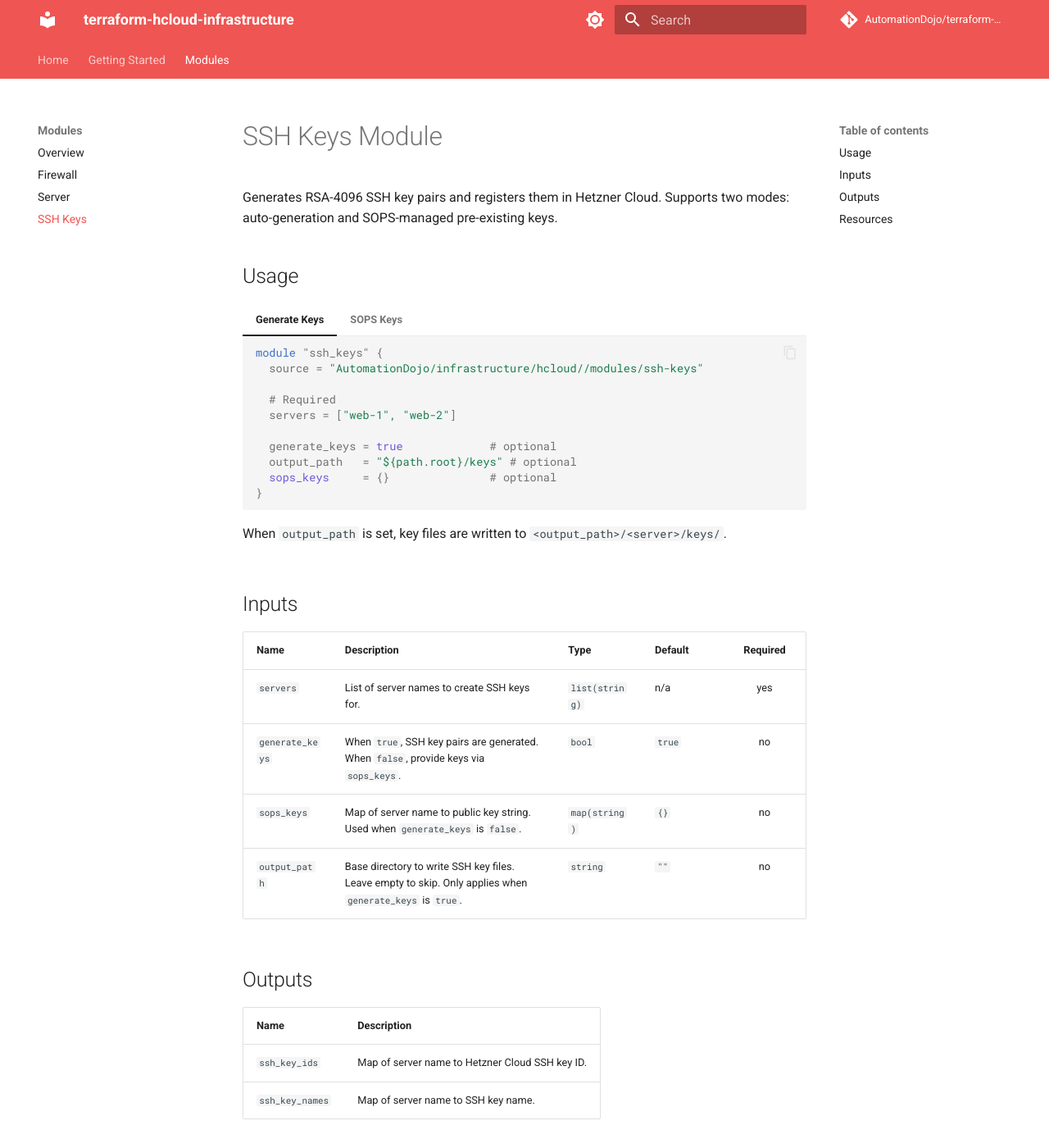
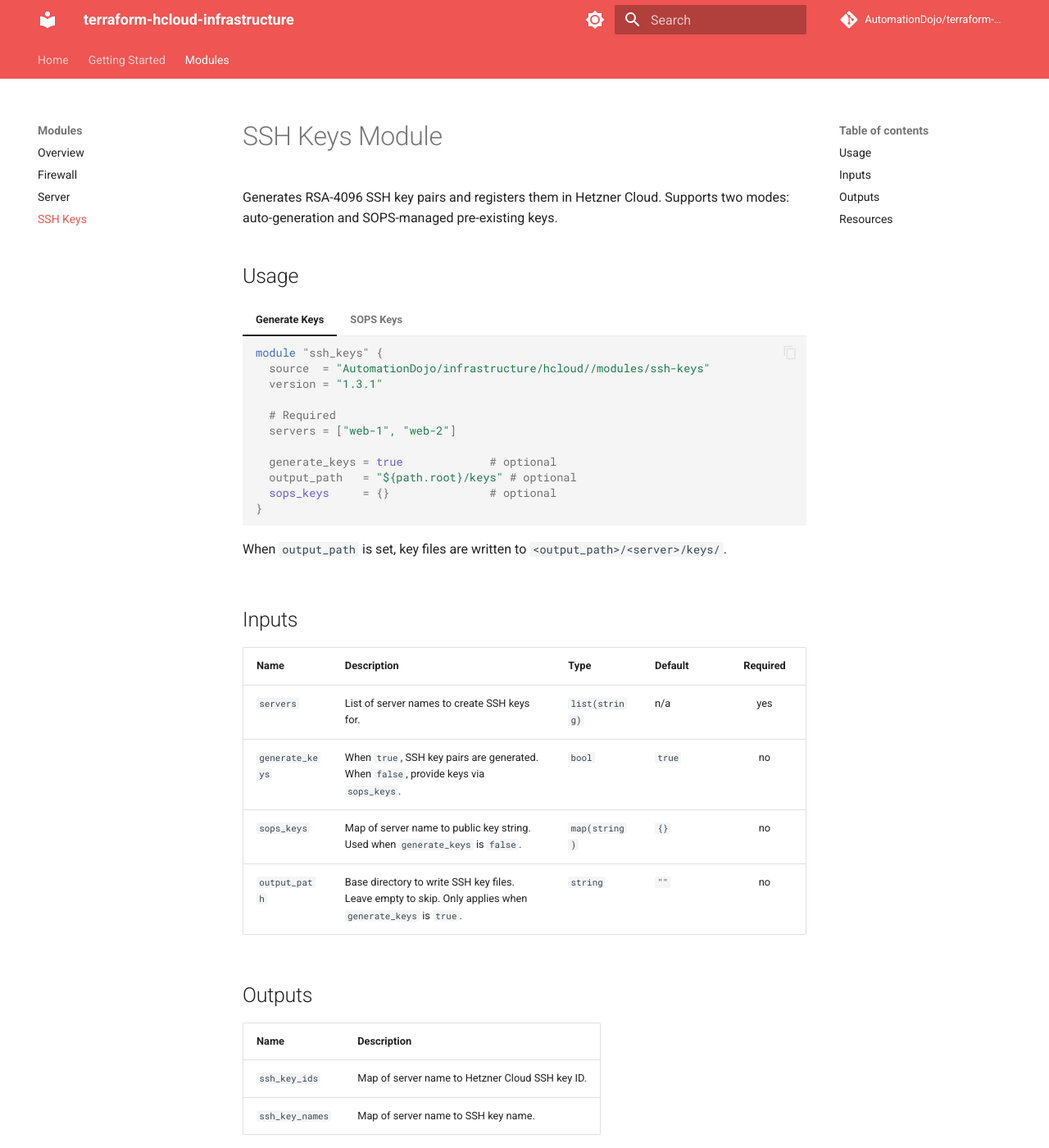
Before and after one commit to AutomationDojo/terraform-hcloud-infrastructure, an MkDocs documentation site: the page built from docs/modules/ssh-keys.md, in a window 1280 px wide and 1400 px high. Shown: the whole window at 82% size. Built offline with MkDocs 1.6.1 and Material for MkDocs 9.7.7, drawn with Linux system fonts in a browser that asks for light colours; comment, search, counter and statistics services are not loaded.

Commit message:
docs: fix mkdocs [skip ci] (#7)

````diff
--- a/.terraform-docs.yml
+++ b/.terraform-docs.yml
@@ -8,7 +8,7 @@ content: |-
   ```hcl
   module "example" {
     source  = "AutomationDojo/infrastructure/hcloud"
-    version = "1.3.0"
+    version = "1.3.1"
 
   {{- $maxLen := 0 -}}
   {{- range .Module.Inputs }}{{- $l := len .Name }}{{- if gt $l $maxLen }}{{- $maxLen = $l }}{{- end }}{{- end }}
--- a/docs/modules/ssh-keys.md
+++ b/docs/modules/ssh-keys.md
@@ -8,7 +8,8 @@ Generates RSA-4096 SSH key pairs and registers them in Hetzner Cloud. Supports t
 
     ```hcl
     module "ssh_keys" {
-      source = "AutomationDojo/infrastructure/hcloud//modules/ssh-keys"
+      source  = "AutomationDojo/infrastructure/hcloud//modules/ssh-keys"
+      version = "1.3.1"
 
       # Required
       servers = ["web-1", "web-2"]
@@ -29,7 +30,8 @@ Generates RSA-4096 SSH key pairs and registers them in Hetzner Cloud. Supports t
     }
 
     module "ssh_keys" {
-      source = "AutomationDojo/infrastructure/hcloud//modules/ssh-keys"
+      source  = "AutomationDojo/infrastructure/hcloud//modules/ssh-keys"
+      version = "1.3.1"
 
       # Required
       servers = ["web-1", "web-2"]
--- a/mkdocs.yml
+++ b/mkdocs.yml
@@ -26,10 +26,18 @@ theme:
     - content.code.copy
     - content.code.annotate
 
+plugins:
+  - search
+  - glightbox
+
 markdown_extensions:
   - pymdownx.highlight:
       anchor_linenums: true
-  - pymdownx.superfences
+  - pymdownx.superfences:
+      custom_fences:
+        - name: mermaid
+          class: mermaid
+          format: !!python/name:pymdownx.superfences.fence_code_format
   - pymdownx.tabbed:
       alternate_style: true
   - admonition
````
Also changed, not shown: docs/modules/firewall.md (+2 -1 lines), docs/modules/server.md (+2 -1 lines).
